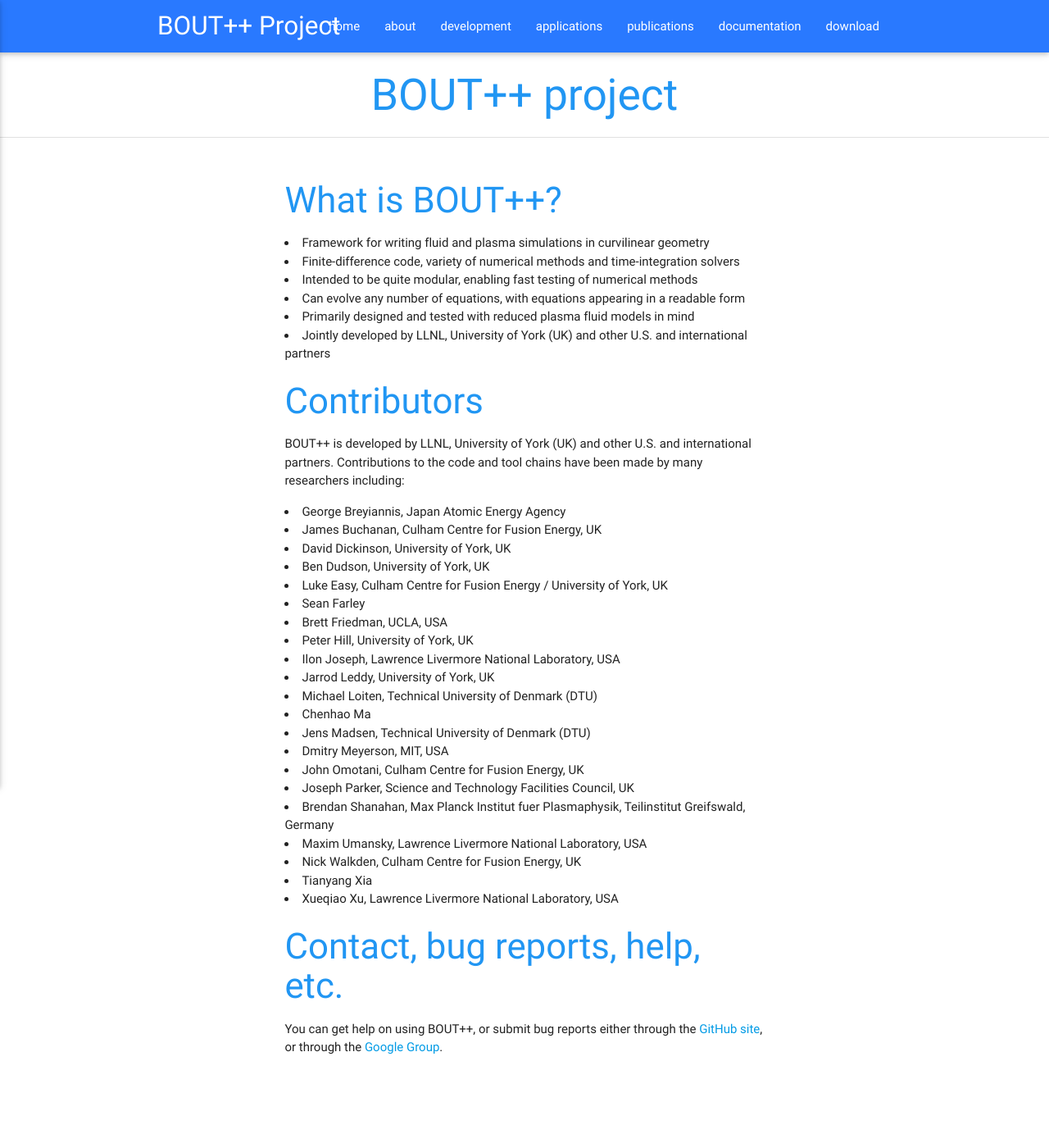
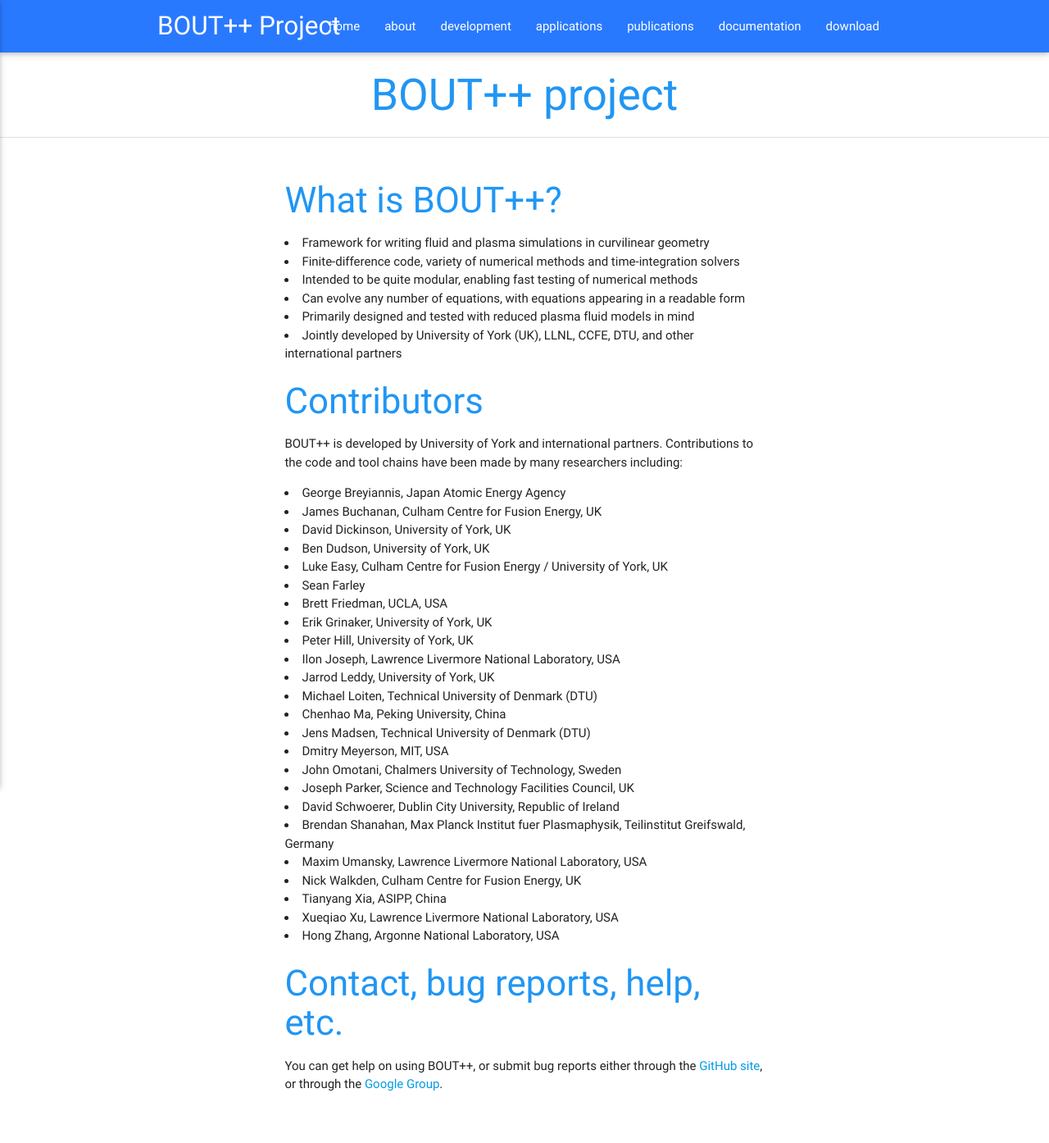
Before and after one commit to boutproject/boutproject.github.io, a Jekyll site: the page built from about/index.md, in a window 1280 px wide. Shown: the whole page at 82% size. Built offline with Jekyll 4.4.1, drawn with Linux system fonts in a browser that asks for light colours; before the commit the page ends 1349 px from its top, so only the background shows below that.

Commit message:
Updating development statement

```diff
--- a/about/index.md
+++ b/about/index.md
@@ -11,11 +11,11 @@
 * Intended to be quite modular, enabling fast testing of numerical methods
 * Can evolve any number of equations, with equations appearing in a readable form
 * Primarily designed and tested with reduced plasma fluid models in mind
-* Jointly developed by LLNL, University of York (UK) and other U.S. and international partners
+* Jointly developed by University of York (UK), LLNL, CCFE, DTU, and other international partners
 
 ### Contributors
 
-BOUT++ is developed by LLNL, University of York (UK) and other U.S. and international partners.
+BOUT++ is developed by University of York and international partners.
 Contributions to the code and tool chains have been made by many researchers including:
 
 * George Breyiannis, Japan Atomic Energy Agency
@@ -25,20 +25,23 @@
 * Luke Easy, Culham Centre for Fusion Energy / University of York, UK
 * Sean Farley
 * Brett Friedman, UCLA, USA
+* Erik Grinaker, University of York, UK
 * Peter Hill, University of York, UK
 * Ilon Joseph, Lawrence Livermore National Laboratory, USA
 * Jarrod Leddy, University of York, UK
 * Michael Loiten, Technical University of Denmark (DTU)
-* Chenhao Ma
+* Chenhao Ma, Peking University, China
 * Jens Madsen, Technical University of Denmark (DTU)
 * Dmitry Meyerson, MIT, USA
-* John Omotani, Culham Centre for Fusion Energy, UK
+* John Omotani, Chalmers University of Technology, Sweden
 * Joseph Parker, Science and Technology Facilities Council, UK
+* David Schwoerer, Dublin City University, Republic of Ireland
 * Brendan Shanahan, Max Planck Institut fuer Plasmaphysik, Teilinstitut Greifswald, Germany
 * Maxim Umansky, Lawrence Livermore National Laboratory, USA
 * Nick Walkden, Culham Centre for Fusion Energy, UK
-* Tianyang Xia
+* Tianyang Xia, ASIPP, China
 * Xueqiao Xu, Lawrence Livermore National Laboratory, USA
+* Hong Zhang, Argonne National Laboratory, USA
 
 ### Contact, bug reports, help, etc.
 
--- a/index.html
+++ b/index.html
@@ -30,7 +30,7 @@
             BOUT++ is primarily designed and tested with reduced plasma fluid
             models in mind, but it can evolve any number of equations, with
             equations appearing in a readable form.
-            <p> Jointly developed by LLNL, University of York (UK) and other U.S. and international partners
+            <p> Jointly developed by University of York (UK), LLNL, CCFE, DTU, and other international partners
         </span></li>
       </ul>
     </div>
```
